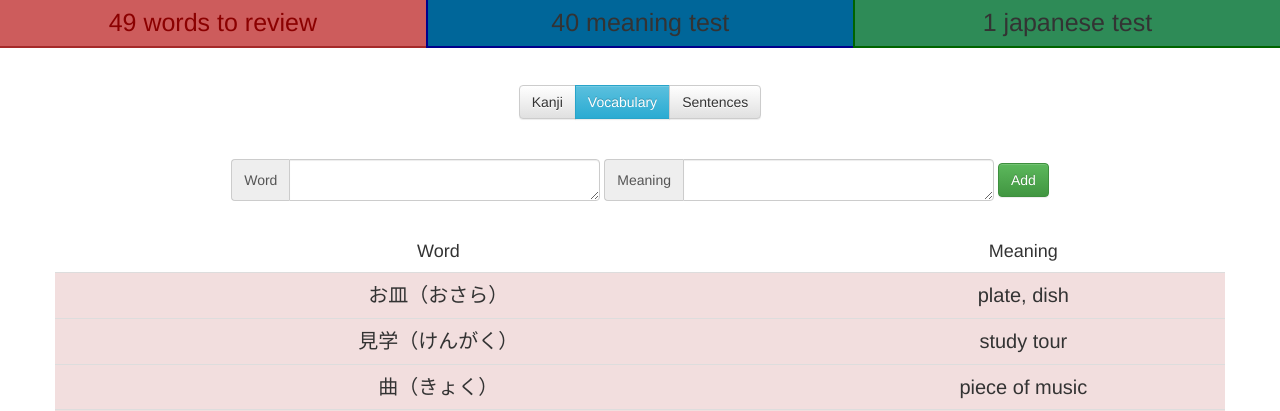
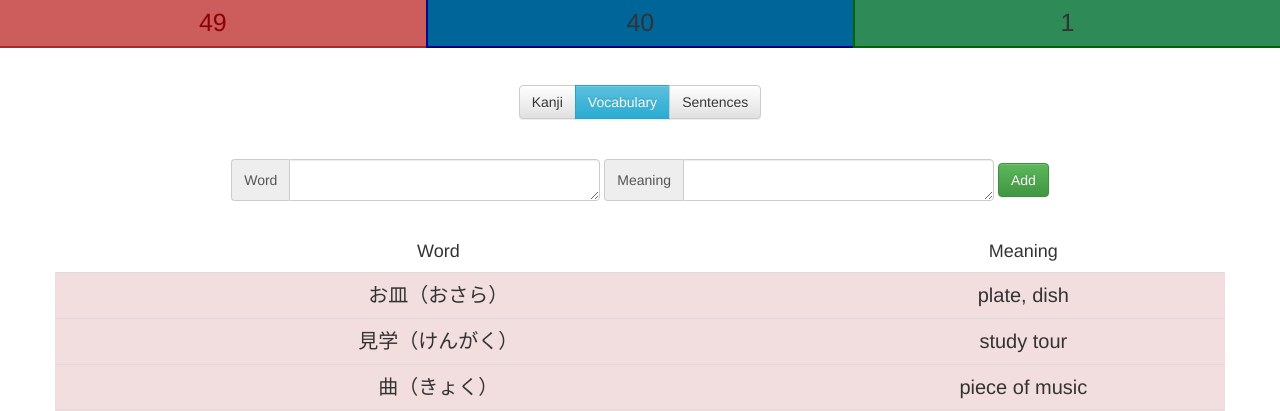
Before and after one commit to VivienVandaele/kanji, a PHP site: page /vocabularyController.php?word=1 in a window 1280 px wide. Shown: the top 411 px of the page. Run offline with PHP 8.4, Linux system fonts and the light colour scheme; data comes from the database, SQL or seed files in the repository.

Commit message:
vocab names

```diff
--- a/vocabularyView.php
+++ b/vocabularyView.php
@@ -3,15 +3,15 @@
             <div class="review">
                 <?php if($numberToReview>0){ ?>
                 <div class="reviewKanjiHeader" onclick="document.location.href='vocabularyReview.php?word=<?php echo $_GET["word"] ?>'">
-                    <span><?php echo $numberToReview;if($_GET["word"]==1) echo " word"; else echo " sentence";if($numberToReview!=1) echo "s" ?> to review</span>
+                    <span><?php echo $numberToReview ?></span>
                 </div>
                 <?php }if($numberMeaning>0){ ?>
                 <div class="testMeaningHeader" onclick="document.location.href='vocabularyTest.php?test=1&word=<?php echo $_GET["word"] ?>'">
-                    <span><?php echo $numberMeaning ?> meaning test</span>
+                    <span><?php echo $numberMeaning ?></span>
                 </div>
                 <?php }if($numberKanji>0){ ?>
                 <div class="testKanjiHeader" onclick="document.location.href='vocabularyTest.php?test=2&word=<?php echo $_GET["word"] ?>'">
-                    <span><?php echo $numberKanji ?> japanese test</span>
+                    <span><?php echo $numberKanji ?></span>
                 </div>
                 <?php } ?>
             </div>
```
